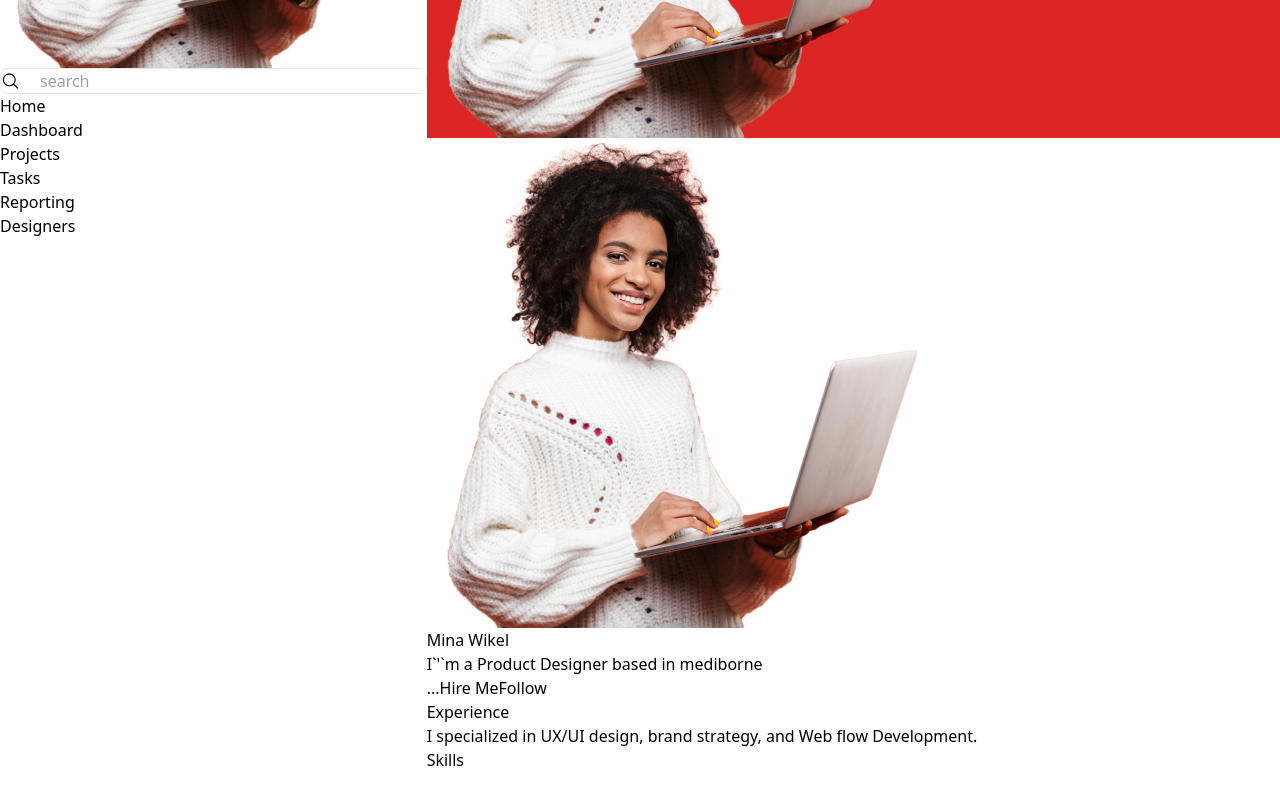
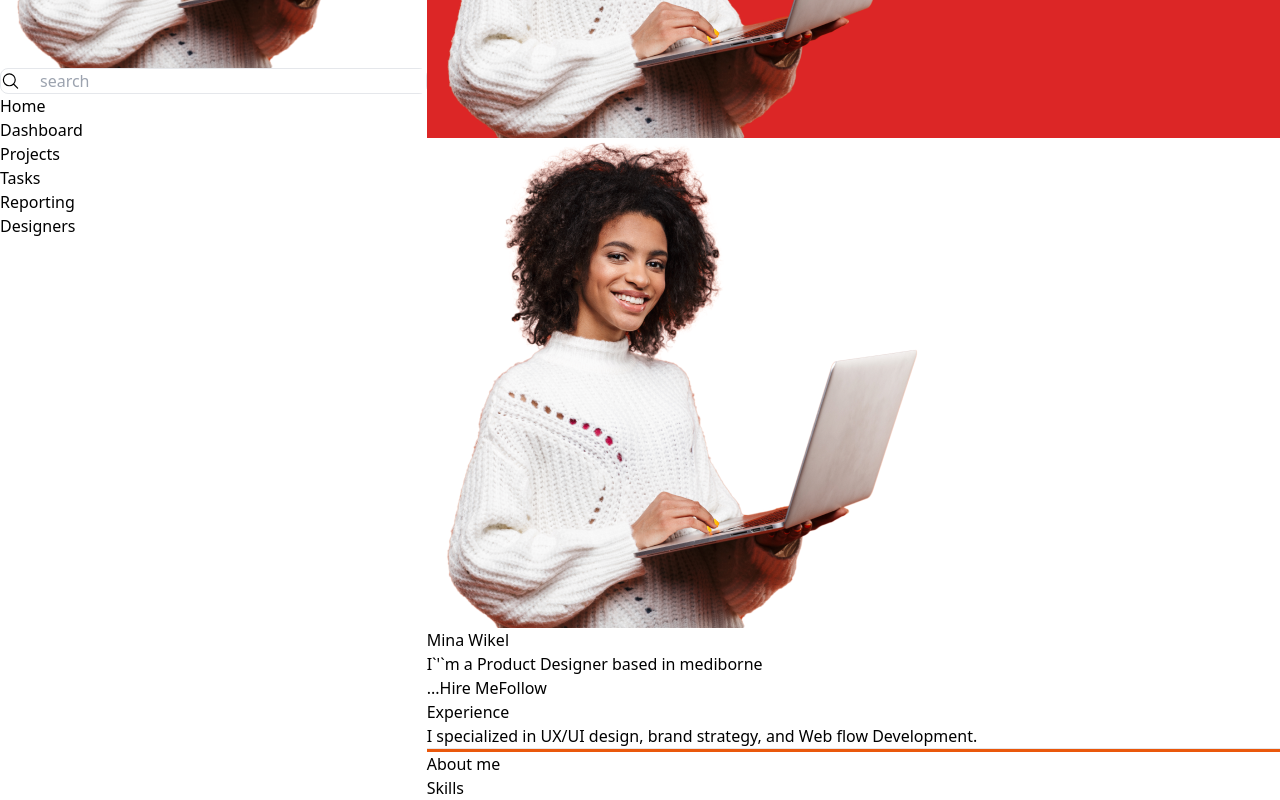
Before and after one commit to Ilesanmi-Erioluwa-Victor/user-profile-nextjs, a Next.js app: page / in a window 1280 px wide. Shown: the part 352-1152 px from the top of the page. Before the commit the page ends 1124 px from the top, so only its background shows below. Built offline with nearby package versions, Linux system fonts and the light colour scheme.

Commit message:
Working on user Experience

```diff
--- a/src/components/Content/Experience.tsx
+++ b/src/components/Content/Experience.tsx
@@ -6,7 +6,12 @@ const Experience= ():JSX.Element => {
       <div>
         <h2>Experience</h2>
         <p>I specialized in UX/UI design, brand strategy, and Web flow Development.</p>
+        <hr className='bg-orange-600 w-full h-1' />
+        <div>
+          <h2>About me</h2>
+        </div>
       </div>
+
 
       {/* Skills */}
       <div>
```
